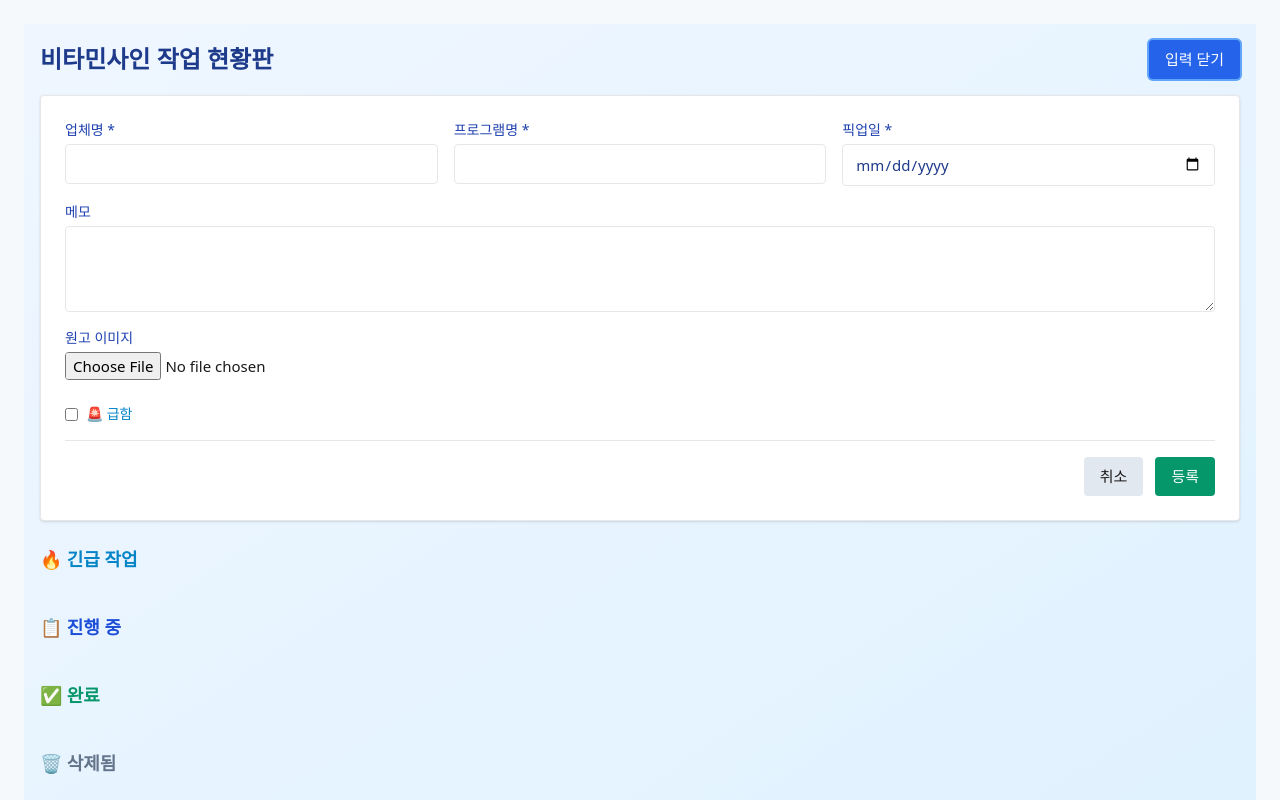
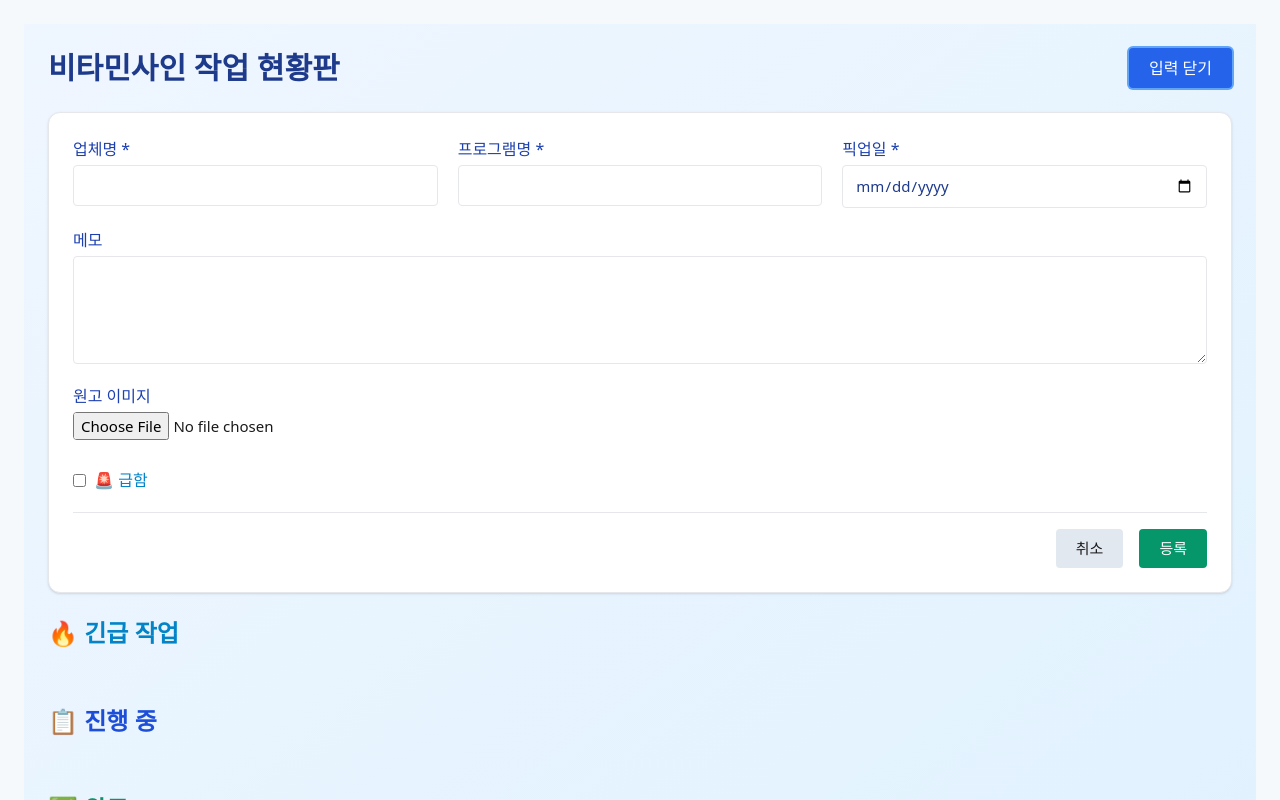
Before and after one commit to sukhwanjang/vitavita, a Next.js app: page / in a window 1280 px wide. Both pictures are taken after a click on the button "작업 추가". Shown: the top 800 px of the page. Built offline with nearby package versions, Linux system fonts and the light colour scheme; no server answers; the database is empty.

Commit message:
네모칸 조정정

```diff
--- a/app/components/board.tsx
+++ b/app/components/board.tsx
@@ -160,31 +160,31 @@ export default function Board() {
     const isActive = !item.completed && !item.is_deleted;
     const isUrgent = item.is_urgent && isActive;
     return (
-      <div key={item.id} className={`p-3 bg-white rounded-lg shadow flex flex-col space-y-2 text-sm font-sans ${isUrgent ? 'border-2 border-sky-400' : ''}`}>
+      <div key={item.id} className={`p-6 bg-white rounded-xl shadow flex flex-col space-y-3 text-base font-sans ${isUrgent ? 'border-2 border-sky-400' : ''}`}>
         <div>
           <p><strong>업체명:</strong> {item.company}</p>
           <p><strong>프로그램명:</strong> {item.program}</p>
           <p><strong>픽업일:</strong> 📅 {item.pickup_date}</p>
-          {item.note && <p className="text-xs mt-1 bg-blue-50 p-1 rounded truncate">📝 {item.note}</p>}
+          {item.note && <p className="text-sm mt-2 bg-blue-50 p-2 rounded">📝 {item.note}</p>}
         </div>
         {item.image_url && (
           <a href={item.image_url} target="_blank" rel="noopener noreferrer">
-            <img src={item.image_url} className="w-full max-h-32 object-contain border rounded" />
+            <img src={item.image_url} className="w-full max-h-56 object-contain border rounded" />
           </a>
         )}
         {isActive && (
           <div className="flex gap-2 justify-end pt-2">
-            <button onClick={() => handleComplete(item.id)} className="px-3 py-1 bg-emerald-600 text-white rounded hover:bg-emerald-700 text-xs">
+            <button onClick={() => handleComplete(item.id)} className="px-4 py-2 bg-emerald-600 text-white rounded hover:bg-emerald-700 text-sm">
               완료
             </button>
-            <button onClick={() => handleDelete(item.id)} className="px-3 py-1 bg-sky-600 text-white rounded hover:bg-sky-700 text-xs">
+            <button onClick={() => handleDelete(item.id)} className="px-4 py-2 bg-sky-600 text-white rounded hover:bg-sky-700 text-sm">
               삭제
             </button>
           </div>
         )}
-        {item.completed && <span className="text-emerald-500 text-xs">✅ 완료됨</span>}
-        {item.is_deleted && <span className="text-gray-400 text-xs">🗑️ 삭제됨</span>}
-        {isUrgent && <span className="text-red-500 text-xs">🚨 긴급</span>}
+        {item.completed && <span className="text-emerald-500 text-sm">✅ 완료됨</span>}
+        {item.is_deleted && <span className="text-gray-400 text-sm">🗑️ 삭제됨</span>}
+        {isUrgent && <span className="text-red-500 text-sm">🚨 긴급</span>}
       </div>
     );
   };
@@ -195,59 +195,59 @@ export default function Board() {
   const deleted = requests.filter(r => r.is_deleted);
 
   return (
-    <div className="font-sans p-4 w-full bg-gradient-to-br from-blue-50 to-sky-100 min-h-screen">
-      <div className="flex justify-between items-center mb-4 max-w-screen-2xl mx-auto">
-        <h1 className="text-2xl font-bold text-blue-900">비타민사인 작업 현황판</h1>
-        <button onClick={() => setShowForm(!showForm)} className="bg-blue-600 text-white px-4 py-2 rounded hover:bg-blue-700">
+    <div className="font-sans p-6 w-full bg-gradient-to-br from-blue-50 to-sky-100 min-h-screen">
+      <div className="flex justify-between items-center mb-6 max-w-screen-2xl mx-auto">
+        <h1 className="text-3xl font-bold text-blue-900">비타민사인 작업 현황판</h1>
+        <button onClick={() => setShowForm(!showForm)} className="bg-blue-600 text-white px-5 py-2 rounded hover:bg-blue-700 text-base">
           {showForm ? '입력 닫기' : '작업 추가'}
         </button>
       </div>
 
-      {error && <div className="max-w-screen-2xl mx-auto bg-blue-100 border border-blue-400 text-blue-800 p-3 rounded mb-4">{error}</div>}
+      {error && <div className="max-w-screen-2xl mx-auto bg-blue-100 border border-blue-400 text-blue-800 p-4 rounded mb-6">{error}</div>}
 
       {showForm && (
-        <div className="max-w-screen-2xl mx-auto bg-white border p-6 rounded shadow mb-6 space-y-4">
-          <div className="grid grid-cols-1 md:grid-cols-3 gap-4">
+        <div className="max-w-screen-2xl mx-auto bg-white border p-6 rounded-xl shadow mb-6 space-y-5">
+          <div className="grid grid-cols-1 md:grid-cols-3 gap-5">
             <div className="flex flex-col">
-              <label className="text-sm font-medium text-blue-800 mb-1">업체명 *</label>
+              <label className="text-base font-medium text-blue-800 mb-1">업체명 *</label>
               <input type="text" value={company} onChange={e => setCompany(e.target.value)} className="border rounded px-3 py-2" />
             </div>
             <div className="flex flex-col">
-              <label className="text-sm font-medium text-blue-800 mb-1">프로그램명 *</label>
+              <label className="text-base font-medium text-blue-800 mb-1">프로그램명 *</label>
               <input type="text" value={program} onChange={e => setProgram(e.target.value)} className="border rounded px-3 py-2" />
             </div>
             <div className="flex flex-col">
-              <label className="text-sm font-medium text-blue-800 mb-1">픽업일 *</label>
+              <label className="text-base font-medium text-blue-800 mb-1">픽업일 *</label>
               <input type="date" value={pickupDate} onChange={e => setPickupDate(e.target.value)} className="border rounded px-3 py-2 text-blue-900" />
             </div>
           </div>
 
           <div className="flex flex-col">
-            <label className="text-sm font-medium text-blue-800 mb-1">메모</label>
-            <textarea value={note} onChange={e => setNote(e.target.value)} className="border rounded px-3 py-2" rows={3} />
+            <label className="text-base font-medium text-blue-800 mb-1">메모</label>
+            <textarea value={note} onChange={e => setNote(e.target.value)} className="border rounded px-3 py-2" rows={4} />
           </div>
 
           <div className="flex flex-col">
-            <label className="text-sm font-medium text-blue-800 mb-1">원고 이미지</label>
+            <label className="text-base font-medium text-blue-800 mb-1">원고 이미지</label>
             <input type="file" onChange={handleFileChange} accept="image/*" className="mb-2" />
-            {imagePreview && <img src={imagePreview} className="max-h-40 object-contain border rounded" />}
+            {imagePreview && <img src={imagePreview} className="max-h-52 object-contain border rounded" />}
           </div>
 
           <div className="flex items-center space-x-2">
             <input type="checkbox" checked={isUrgent} onChange={e => setIsUrgent(e.target.checked)} />
-            <span className="text-sm text-sky-600 font-medium">🚨 급함</span>
+            <span className="text-base text-sky-600 font-medium">🚨 급함</span>
           </div>
 
-          <div className="flex justify-end space-x-3 pt-4 border-t">
-            <button onClick={clearForm} className="bg-slate-200 px-4 py-2 rounded">취소</button>
-            <button onClick={handleSubmit} className="bg-emerald-600 text-white px-4 py-2 rounded" disabled={isSubmitting}>
+          <div className="flex justify-end space-x-4 pt-4 border-t">
+            <button onClick={clearForm} className="bg-slate-200 px-5 py-2 rounded">취소</button>
+            <button onClick={handleSubmit} className="bg-emerald-600 text-white px-5 py-2 rounded" disabled={isSubmitting}>
               {isSubmitting ? '등록 중...' : '등록'}
             </button>
           </div>
         </div>
       )}
 
-      <section className="max-w-screen-2xl mx-auto space-y-8">
+      <section className="max-w-screen-2xl mx-auto space-y-10">
         {([
           ['🔥 긴급 작업', urgent, 'text-sky-600'],
           ['📋 진행 중', regular, 'text-blue-700'],
@@ -255,8 +255,8 @@ export default function Board() {
           ['🗑️ 삭제됨', deleted, 'text-slate-500']
         ] as const).map(([title, items, color], i) => (
           <div key={i}>
-            <h2 className={`font-semibold text-lg ${color} mb-2`}>{title}</h2>
-            <div className="grid grid-cols-2 sm:grid-cols-3 md:grid-cols-4 lg:grid-cols-5 xl:grid-cols-6 gap-2">
+            <h2 className={`font-semibold text-2xl ${color} mb-4`}>{title}</h2>
+            <div className="grid grid-cols-2 sm:grid-cols-3 md:grid-cols-4 lg:grid-cols-5 xl:grid-cols-6 gap-4">
               {(items as RequestItem[]).map(renderCard)}
             </div>
           </div>
```
